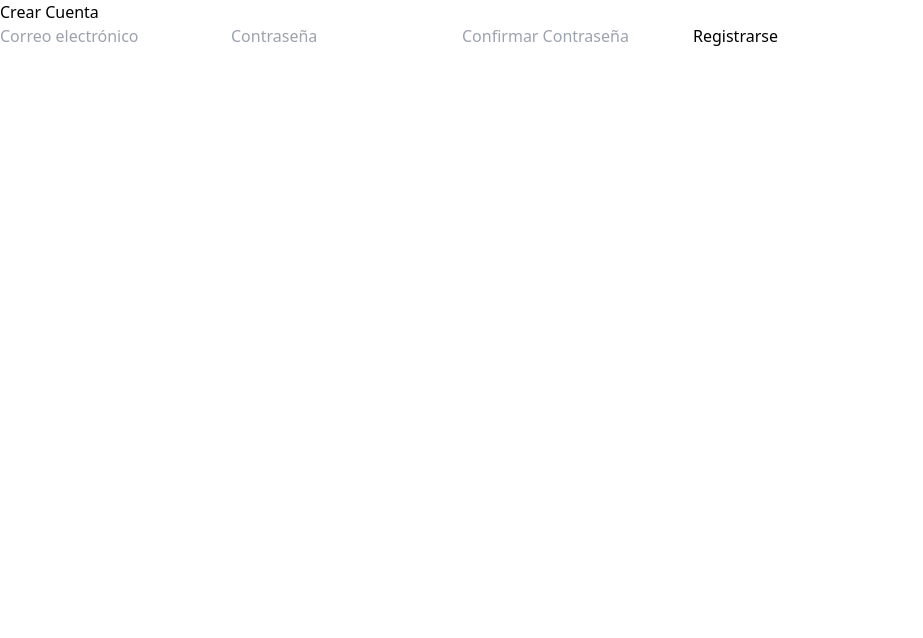
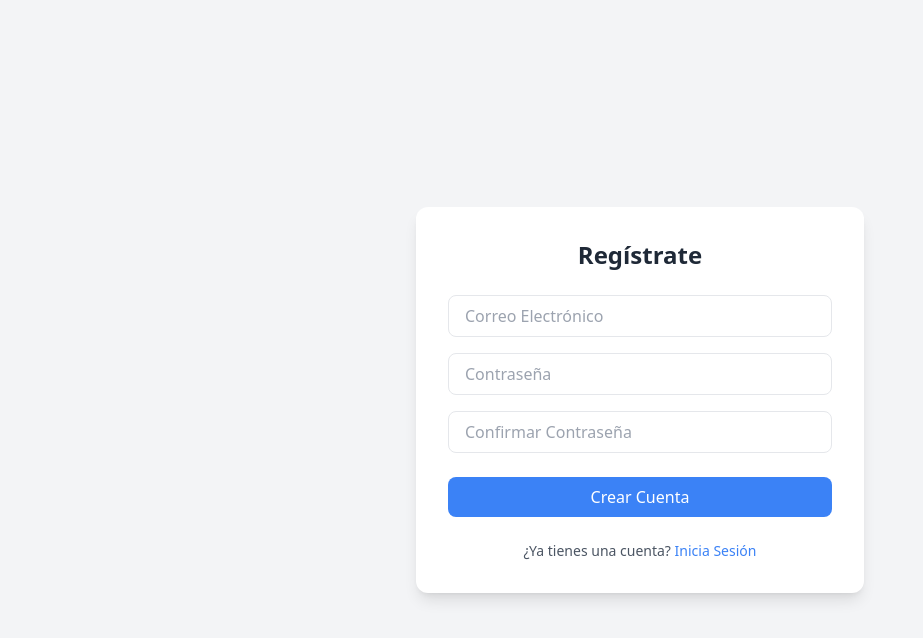
Before and after one commit to Seva41/LabCentral, a Next.js app in the folder labselector/: page /signup in a window 1280 px wide. Shown: the top 638 px of the page, without its empty margins (0-923 px from the left). Built offline with nearby package versions, Linux system fonts and the light colour scheme.

Commit message:
Completado de sistema login

```diff
--- a/labselector/pages/dashboard.js
+++ b/labselector/pages/dashboard.js
@@ -1,13 +1,20 @@
 import { useEffect, useState } from 'react';
+import { useRouter } from 'next/router';
 import axios from 'axios';
 
 export default function Dashboard() {
   const [exercises, setExercises] = useState([]);
   const [completed, setCompleted] = useState([]);
+  const router = useRouter();
 
   useEffect(() => {
     const fetchExercises = async () => {
       const token = localStorage.getItem('token');
+      if (!token) {
+        router.push('/login'); // Redirige si no hay token
+        return;
+      }
+
       try {
         const [allExercises, userExercises] = await Promise.all([
           axios.get('http://localhost:5000/api/exercises', { headers: { Authorization: `Bearer ${token}` } }),
@@ -17,11 +24,12 @@ export default function Dashboard() {
         setCompleted(userExercises.data.completed_exercises);
       } catch (err) {
         console.error(err);
+        router.push('/login'); // Redirige en caso de error
       }
     };
 
     fetchExercises();
-  }, []);
+  }, [router]);
 
   const markCompleted = async (exerciseId) => {
     const token = localStorage.getItem('token');
@@ -37,10 +45,24 @@ export default function Dashboard() {
     }
   };
 
+  const handleLogout = () => {
+    localStorage.removeItem('token'); // Elimina el token
+    router.push('/login'); // Redirige al login
+  };
+
   return (
     <div className="min-h-screen bg-gray-100">
       <div className="container mx-auto py-8">
-        <h1 className="text-3xl font-bold text-center text-gray-800 mb-8">Dashboard de Ejercicios</h1>
+        <div className="flex justify-between items-center mb-8">
+          <h1 className="text-3xl font-bold text-gray-800">Dashboard de Ejercicios</h1>
+          <button
+            onClick={handleLogout}
+            className="px-4 py-2 text-white bg-red-500 rounded-lg hover:bg-red-600 focus:ring-2 focus:ring-red-400"
+          >
+            Cerrar Sesión
+          </button>
+        </div>
+
         <ul className="space-y-4">
           {exercises.map((exercise) => (
             <li
--- a/labselector/pages/login.js
+++ b/labselector/pages/login.js
@@ -20,8 +20,13 @@ export default function Login() {
 
   return (
     <div className="flex items-center justify-center min-h-screen bg-gray-100">
-      <form onSubmit={handleLogin} className="w-full max-w-md p-8 space-y-6 bg-white shadow-lg rounded-xl">
+      <form
+        onSubmit={handleLogin}
+        className="w-full max-w-md p-8 space-y-6 bg-white shadow-lg rounded-xl"
+      >
         <h1 className="text-2xl font-bold text-center text-gray-800">Iniciar Sesión</h1>
+
+        <div className="space-y-4">
           <input
             type="email"
             placeholder="Correo Electrónico"
@@ -38,18 +43,30 @@ export default function Login() {
             required
             className="w-full px-4 py-2 border rounded-lg focus:outline-none focus:ring-2 focus:ring-blue-500"
           />
+        </div>
+
         <button
           type="submit"
           className="w-full px-4 py-2 text-white bg-blue-500 rounded-lg hover:bg-blue-600 focus:ring-2 focus:ring-blue-400"
         >
           Iniciar Sesión
         </button>
-        <p className="text-sm text-center text-gray-600">
+
+        <div className="text-center space-y-2">
+          <button
+            type="button"
+            onClick={() => router.push('/reset-password')}
+            className="text-sm text-blue-500 hover:underline"
+          >
+            ¿Olvidaste tu contraseña?
+          </button>
+          <p className="text-sm text-gray-600">
             ¿No tienes una cuenta?{' '}
             <a href="/signup" className="text-blue-500 hover:underline">
               Regístrate aquí
             </a>
           </p>
+        </div>
       </form>
     </div>
   );
--- /dev/null
+++ b/labselector/pages/reset-password.js
@@ -0,0 +1,52 @@
+import { useState } from 'react';
+import axios from 'axios';
+
+export default function ResetPassword() {
+  const [email, setEmail] = useState('');
+  const [message, setMessage] = useState('');
+
+  const handleReset = async (e) => {
+    e.preventDefault();
+    try {
+      const response = await axios.post('http://localhost:5000/api/request_password_reset', { email });
+      setMessage('Si el correo está registrado, se ha enviado un enlace de recuperación.');
+    } catch (err) {
+      setMessage('Ocurrió un error. Inténtalo nuevamente.');
+    }
+  };
+
+  return (
+    <div className="flex items-center justify-center min-h-screen bg-gray-100">
+      <form
+        onSubmit={handleReset}
+        className="w-full max-w-md p-8 space-y-6 bg-white shadow-lg rounded-xl"
+      >
+        <h1 className="text-2xl font-bold text-center text-gray-800">Recuperar Contraseña</h1>
+
+        <div className="space-y-4">
+          <input
+            type="email"
+            placeholder="Correo Electrónico"
+            value={email}
+            onChange={(e) => setEmail(e.target.value)}
+            required
+            className="w-full px-4 py-2 border rounded-lg focus:outline-none focus:ring-2 focus:ring-blue-500"
+          />
+        </div>
+
+        <button
+          type="submit"
+          className="w-full px-4 py-2 text-white bg-blue-500 rounded-lg hover:bg-blue-600 focus:ring-2 focus:ring-blue-400"
+        >
+          Enviar Enlace
+        </button>
+
+        {message && (
+          <p className="mt-4 text-sm text-center text-gray-600">
+            {message}
+          </p>
+        )}
+      </form>
+    </div>
+  );
+}
--- a/labselector/pages/signup.js
+++ b/labselector/pages/signup.js
@@ -19,20 +19,26 @@ export default function Signup() {
       alert('Usuario creado exitosamente');
       router.push('/login');
     } catch (err) {
-      console.error(err);
-      alert('Error en el registro: ' + err.response?.data?.error || 'Desconocido');
+      alert(err.response?.data?.error || 'Error en el registro');
     }
   };
 
   return (
-    <form onSubmit={handleSignup}>
-      <h1>Crear Cuenta</h1>
+    <div className="flex items-center justify-center min-h-screen bg-gray-100">
+      <form
+        onSubmit={handleSignup}
+        className="w-full max-w-md p-8 space-y-6 bg-white shadow-lg rounded-xl"
+      >
+        <h1 className="text-2xl font-bold text-center text-gray-800">Regístrate</h1>
+
+        <div className="space-y-4">
           <input
             type="email"
-        placeholder="Correo electrónico"
+            placeholder="Correo Electrónico"
             value={email}
             onChange={(e) => setEmail(e.target.value)}
             required
+            className="w-full px-4 py-2 border rounded-lg focus:outline-none focus:ring-2 focus:ring-blue-500"
           />
           <input
             type="password"
@@ -40,6 +46,7 @@ export default function Signup() {
             value={password}
             onChange={(e) => setPassword(e.target.value)}
             required
+            className="w-full px-4 py-2 border rounded-lg focus:outline-none focus:ring-2 focus:ring-blue-500"
           />
           <input
             type="password"
@@ -47,8 +54,24 @@ export default function Signup() {
             value={confirmPassword}
             onChange={(e) => setConfirmPassword(e.target.value)}
             required
+            className="w-full px-4 py-2 border rounded-lg focus:outline-none focus:ring-2 focus:ring-blue-500"
           />
-      <button type="submit">Registrarse</button>
+        </div>
+
+        <button
+          type="submit"
+          className="w-full px-4 py-2 text-white bg-blue-500 rounded-lg hover:bg-blue-600 focus:ring-2 focus:ring-blue-400"
+        >
+          Crear Cuenta
+        </button>
+
+        <p className="text-sm text-center text-gray-600">
+          ¿Ya tienes una cuenta?{' '}
+          <a href="/login" className="text-blue-500 hover:underline">
+            Inicia Sesión
+          </a>
+        </p>
       </form>
+    </div>
   );
 }
```
Lines whose indentation alone changed are shown as unchanged.
